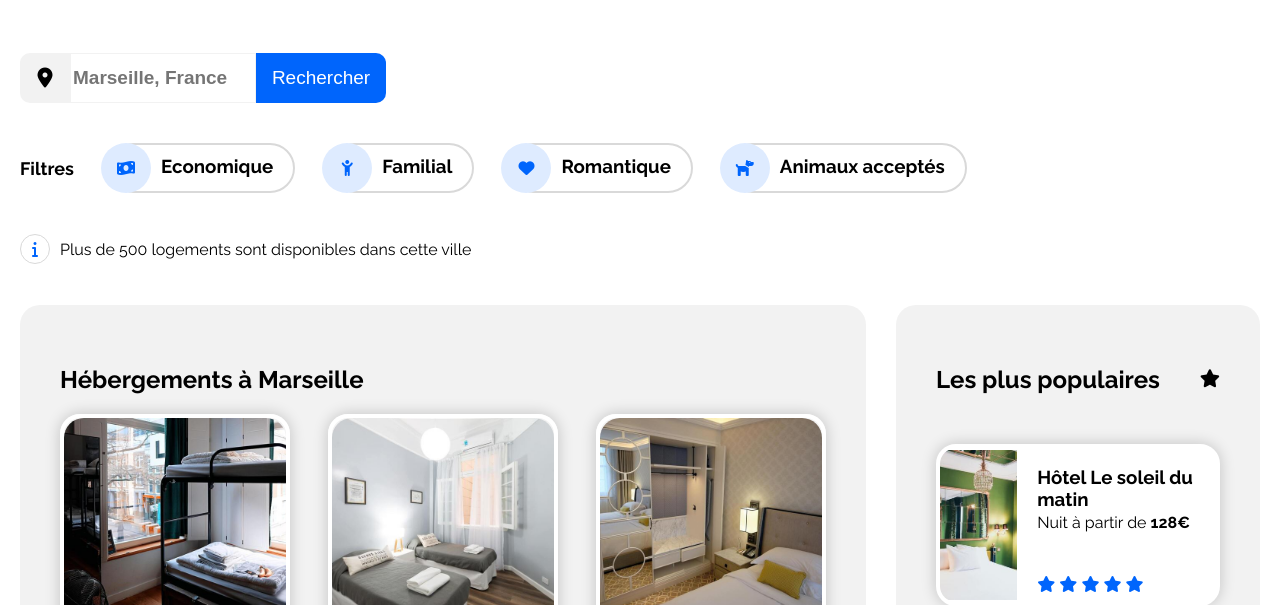
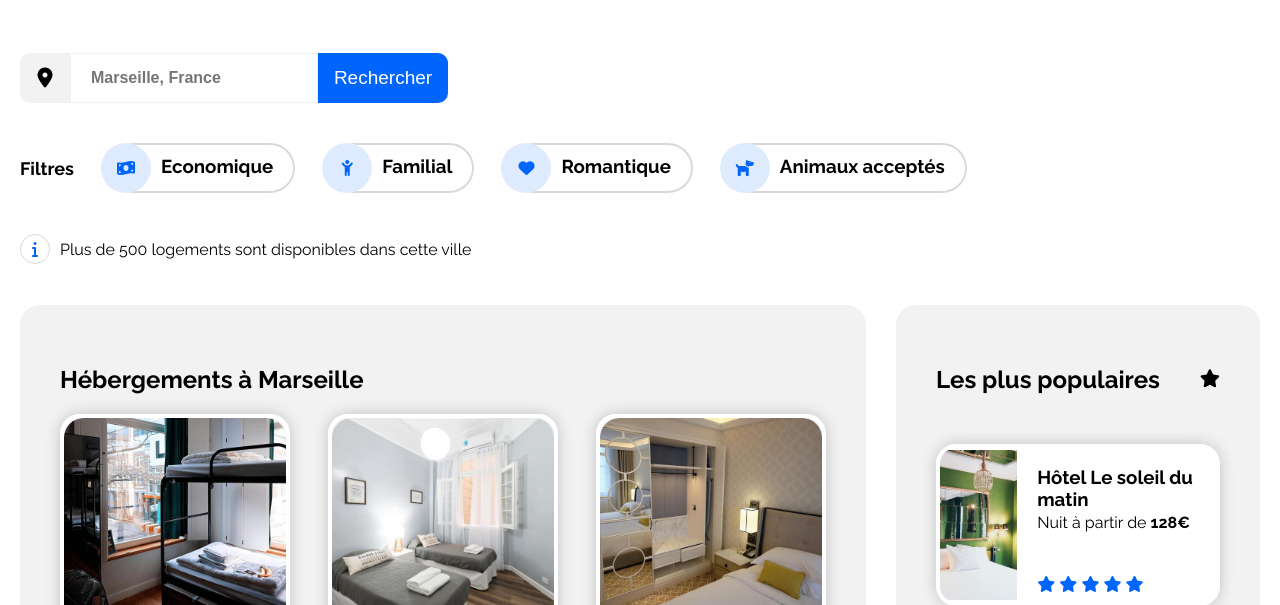
Before and after one commit to SDlevelUp/Booki, a plain HTML site: page index.html in a window 1280 px wide. Shown: the part 194-799 px from the top of the page. Drawn offline with Linux system fonts and the light colour scheme.

Commit message:
last commit

```diff
--- a/CSS/index.css
+++ b/CSS/index.css
@@ -78,11 +78,14 @@ header {
 
 .search_location {
     height: 50px;
-    width: 15%;
+    width: 20%;
     border: 1px solid #f2f2f2;
-    font-size: 19px;
+    font-size: 16px;
     font-weight: bold;
+    padding: 20px;
 }
+
+
 
 .search_button {
     height: 50px;
```
